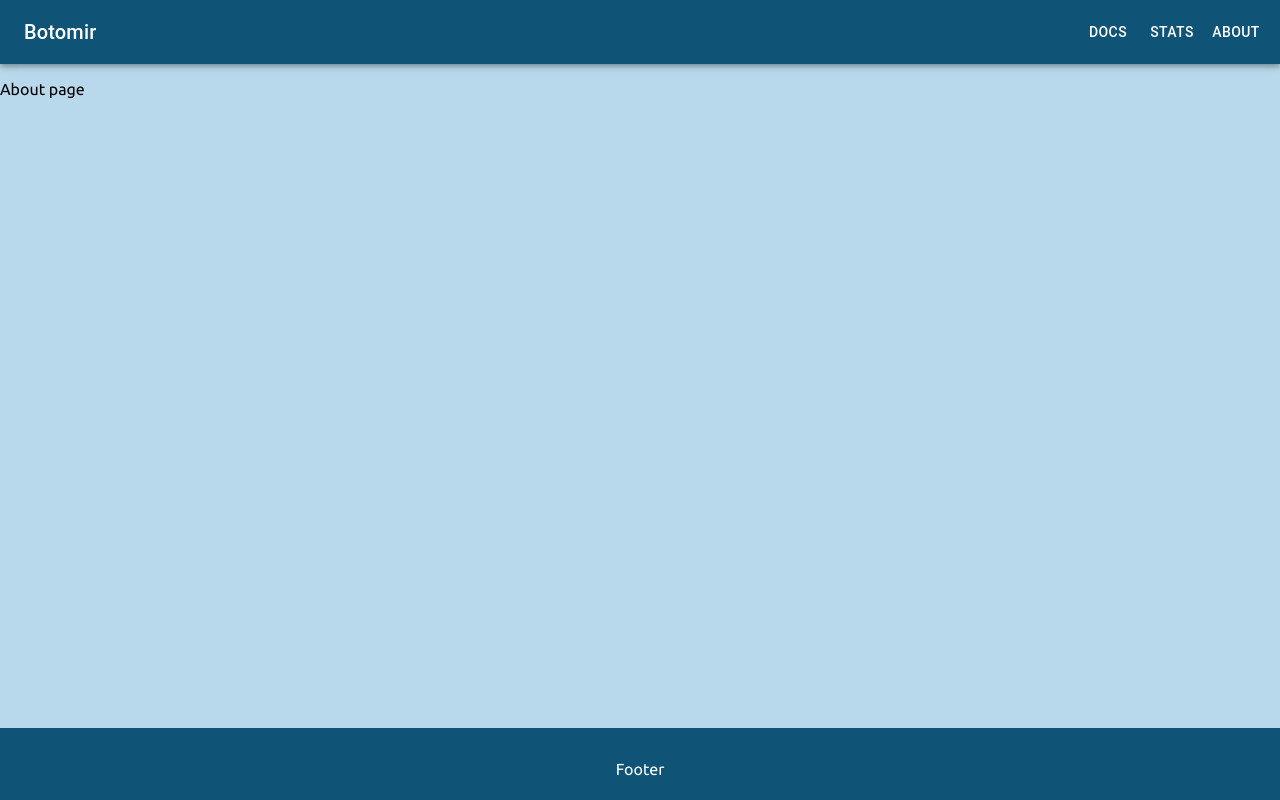
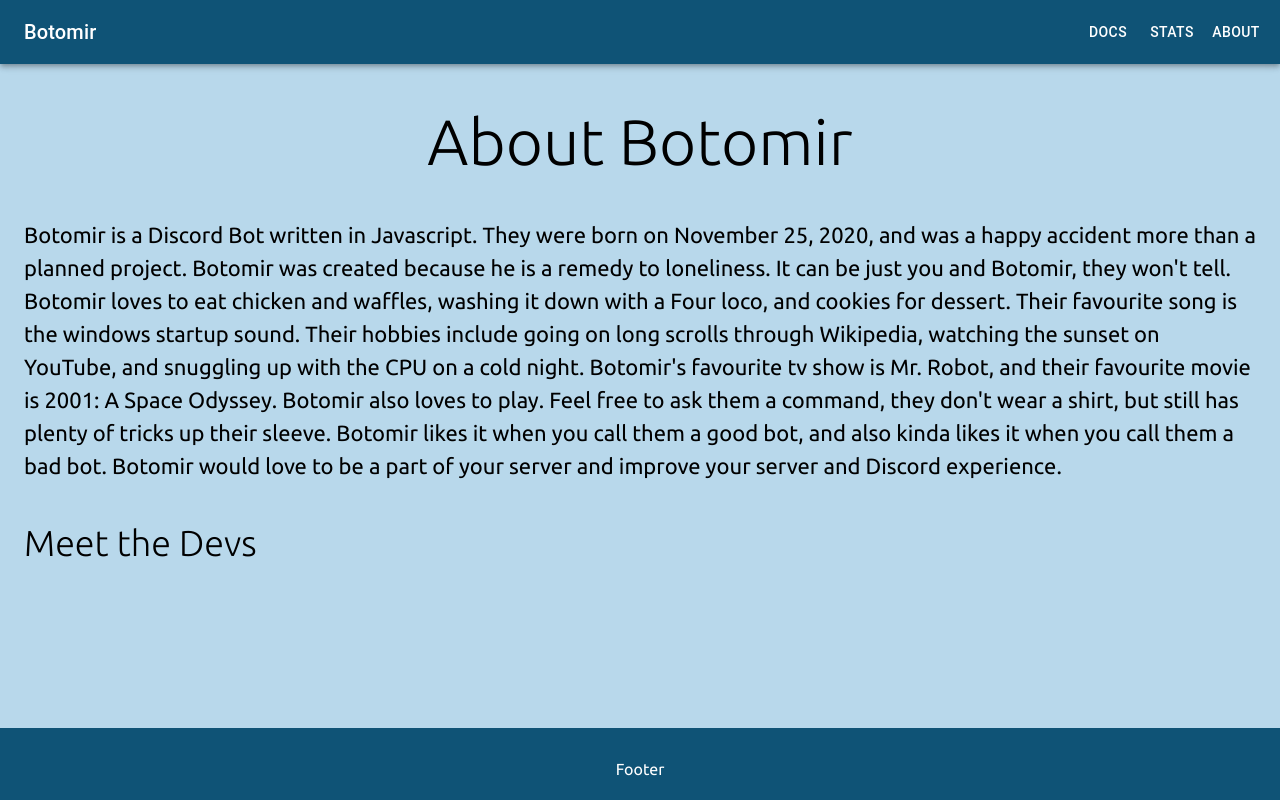
Before and after one commit to Botomir/Website, a React (Create React App) app: page /about in a window 1280 px wide. Built offline with nearby package versions, Linux system fonts and the light colour scheme.

Commit message:
Add aboutBotomir component

```diff
--- /dev/null
+++ b/src/pages/about/aboutBotomir.tsx
@@ -0,0 +1,28 @@
+import React from 'react';
+import styled from 'styled-components';
+
+export default function AboutBotomir() {
+  return (
+    <Description>
+      Botomir is a Discord Bot written in Javascript. They were born on November 25, 2020, and was a
+      happy accident more than a planned project. Botomir was created because he is a remedy to loneliness. It
+      can be just you and Botomir, they won&apos;t tell. Botomir loves to eat chicken and waffles, washing it down
+      with a Four loco, and cookies for dessert. Their favourite song is the windows startup sound. Their
+      hobbies include going on long scrolls through Wikipedia, watching the sunset on YouTube, and snuggling
+      up with the CPU on a cold night. Botomir&apos;s favourite tv show is Mr. Robot, and their favourite movie is
+      2001: A Space Odyssey. Botomir also loves to play. Feel free to ask them a command, they don&apos;t wear a
+      shirt, but still has plenty of tricks up their sleeve. Botomir likes it when you call them a good bot,
+      and also kinda likes it when you call them a bad bot. Botomir would love to be a part of your server and improve
+      your server and Discord experience.
+    </Description>
+  );
+}
+
+const Description = styled.p`
+    font-size: 22px;
+    margin-top: 0;
+    margin-bottom: 0;
+    padding-top: 5vh;
+    padding-bottom: 5vh;
+    line-height: 1.5;
+`;
--- a/src/pages/about/index.tsx
+++ b/src/pages/about/index.tsx
@@ -1,9 +1,28 @@
 import React from 'react';
+import { Container } from '@material-ui/core';
+import styled from 'styled-components';
+import AboutBotomir from './aboutBotomir';
 
-function About() {
+export default function About() {
   return (
-    <p>About page</p>
+    <Container>
+      <Title>About Botomir</Title>
+      <AboutBotomir />
+      <SubTitle>Meet the Devs</SubTitle>
+    </Container>
   );
 }
 
-export default About;
+const Title = styled.p`
+    font-size: 64px;
+    margin-top: 5vh;
+    margin-bottom: 0;
+    font-weight: 300;
+    text-align: center;
+`;
+
+const SubTitle = styled.p`
+    font-size: 36px;
+    font-weight: 300;
+    margin-top: 0;
+`;
```
Also changed, not shown: .eslintrc.json.
